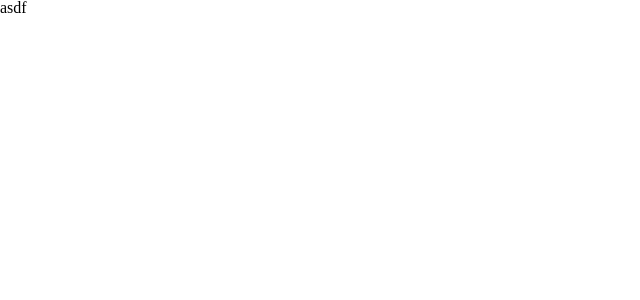
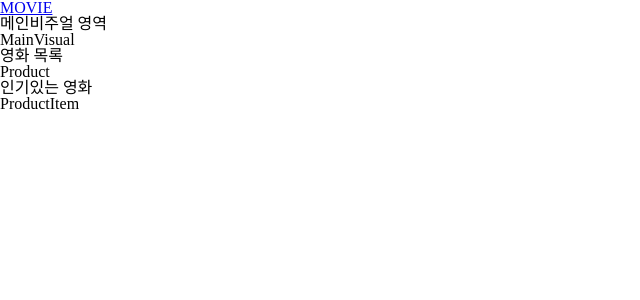
Before and after one commit to yeonsukkk/next-movie, a Next.js app: page / in a window 1280 px wide. Shown: the top 300 px of the page, without its empty margins (0-640 px from the left). Built offline with nearby package versions, Linux system fonts and the light colour scheme.

Commit message:
프로젝트 구조 설정

```diff
--- /dev/null
+++ b/component/MainVisual.js
@@ -0,0 +1,8 @@
+export const MainVisual = () => {
+  return(
+    <section>
+      <h2 className="hide">메인비주얼 영역</h2>
+      MainVisual
+    </section>
+  )
+}
--- /dev/null
+++ b/component/Nav.js
@@ -0,0 +1,13 @@
+import Link from 'next/link'
+
+export const Nav = () => {
+  return(
+    <>
+      <header>
+        <h1>
+          <Link href="/">MOVIE</Link>
+        </h1>
+      </header>
+    </>
+  )
+}
--- /dev/null
+++ b/component/Product.js
@@ -0,0 +1,11 @@
+import { ProductItem } from "./ProductItem"
+
+export const Product = () => {
+  return(
+    <section>
+      <h2 className="hide">영화 목록</h2>
+      Product
+      <ProductItem />
+    </section>
+  )
+}
--- /dev/null
+++ b/component/ProductItem.js
@@ -0,0 +1,8 @@
+export const ProductItem = () => {
+  return(
+    <section>
+      <h3>인기있는 영화</h3>
+      ProductItem
+    </section>
+  )
+}
--- a/pages/index.js
+++ b/pages/index.js
@@ -1,4 +1,7 @@
 import { Layout } from "@/component/Layout";
+import { MainVisual } from "@/component/MainVisual";
+import { Nav } from "@/component/Nav";
+import { Product } from "@/component/Product";
 import Head from "next/head";
 
 export default function Home() {
@@ -10,7 +13,11 @@ export default function Home() {
           <meta name="viewport" content="width=device-width, initial-scale=1" />
           <link rel="icon" href="/favicon.ico" />
         </Head>
-        <main>asdf</main>
+        <Nav />
+        <main>
+          <MainVisual />
+          <Product />
+        </main>
       </Layout>
     </>
   )
```
